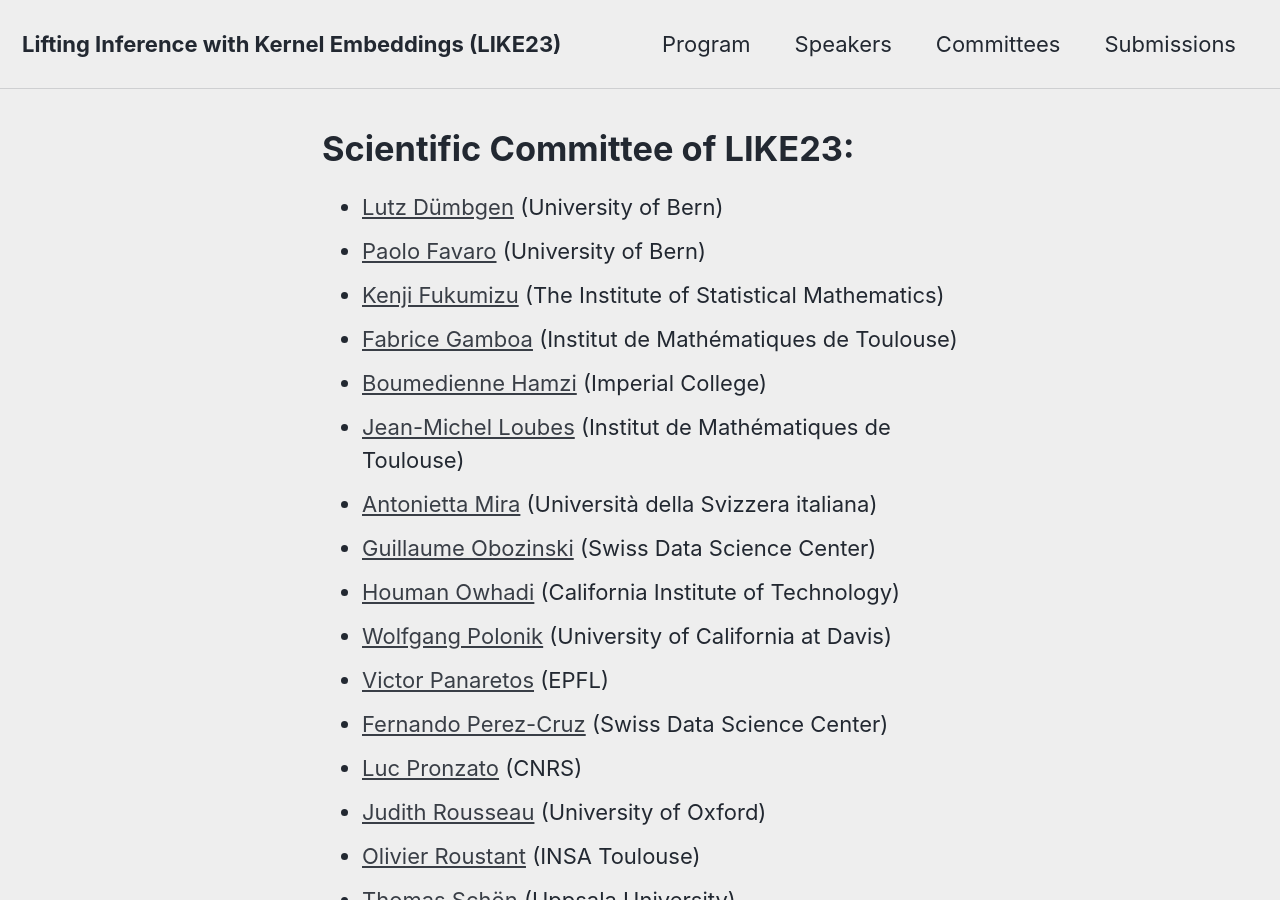
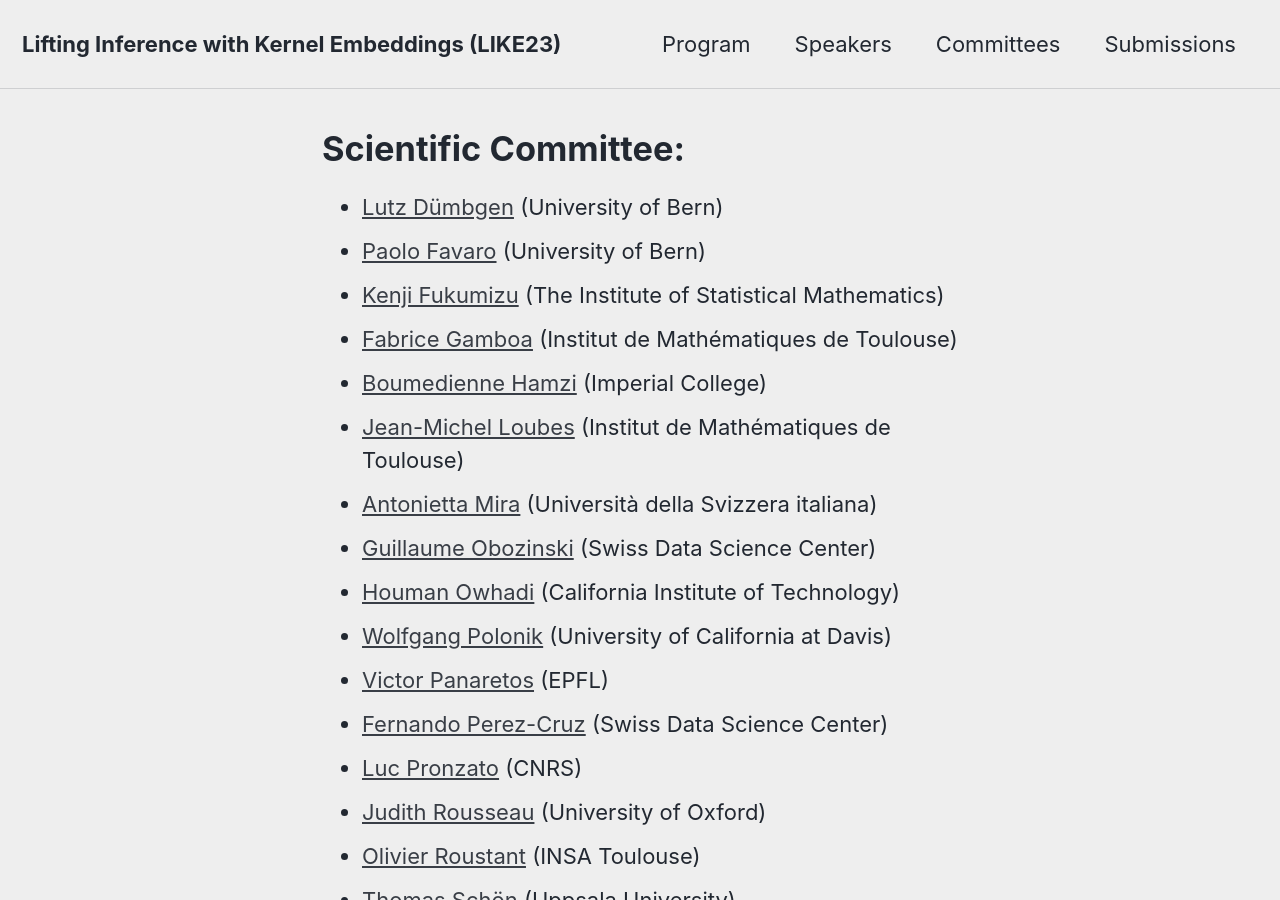
Before and after one commit to LIKE23-Bern/LIKE23-Bern.github.io, a Jekyll site: the page built from _pages/committees.md, in a window 1280 px wide and 900 px high. Built offline with Jekyll 4.4.1, drawn with Linux system fonts in a browser that asks for light colours; cached includes are drawn as plain includes.

Commit message:
Update committees.md

```diff
--- a/_pages/committees.md
+++ b/_pages/committees.md
@@ -4,7 +4,7 @@ title: ""
 permalink: /committees/
 ---
 
-# Scientific Committee of LIKE23:
+# Scientific Committee:
 
   * [Lutz Dümbgen](https://www.imsv.unibe.ch/about_us/staff/prof_dr_duembgen_lutz/index_eng.html) (University of Bern)
   * [Paolo Favaro](https://www.cvg.unibe.ch/people/favaro) (University of Bern)
```
